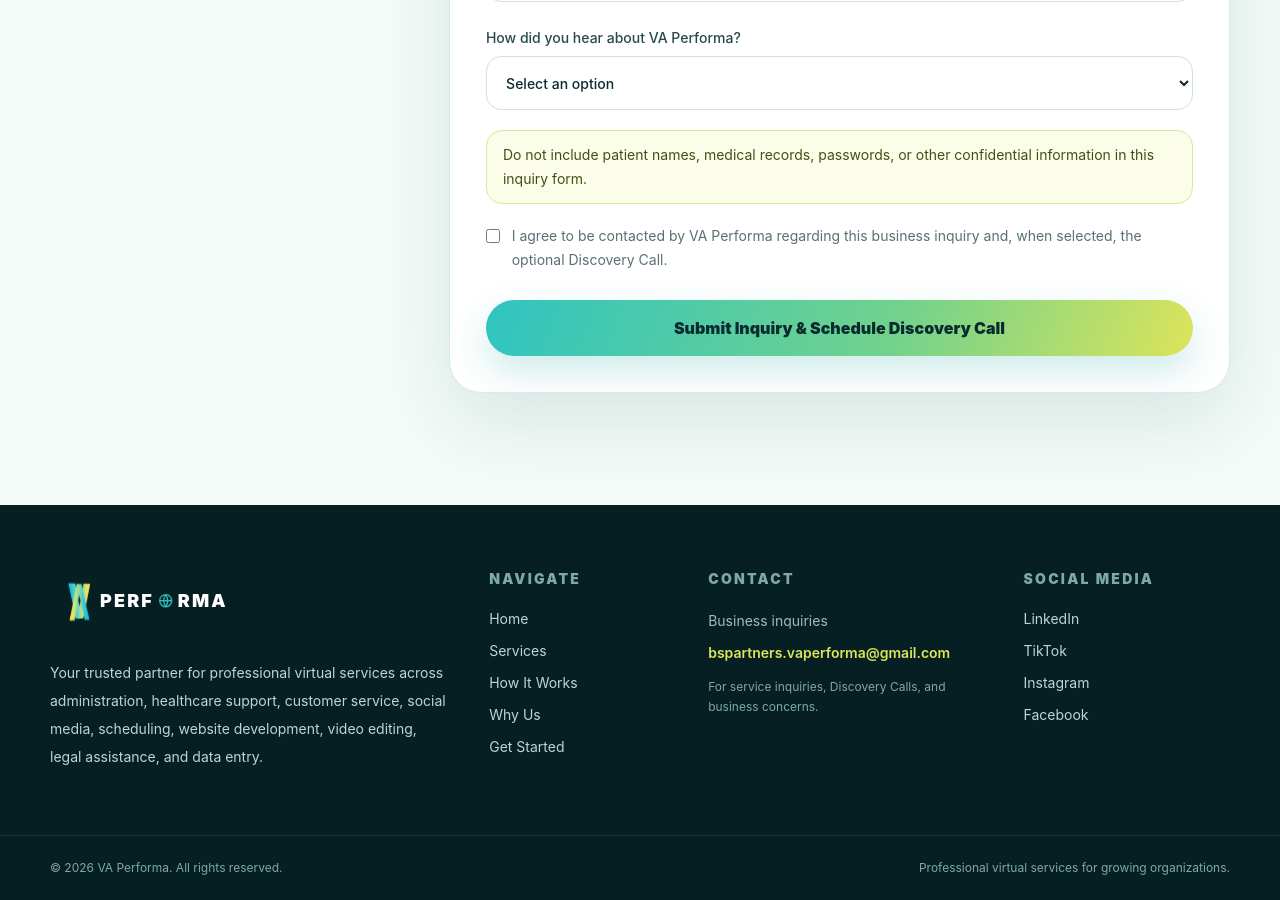
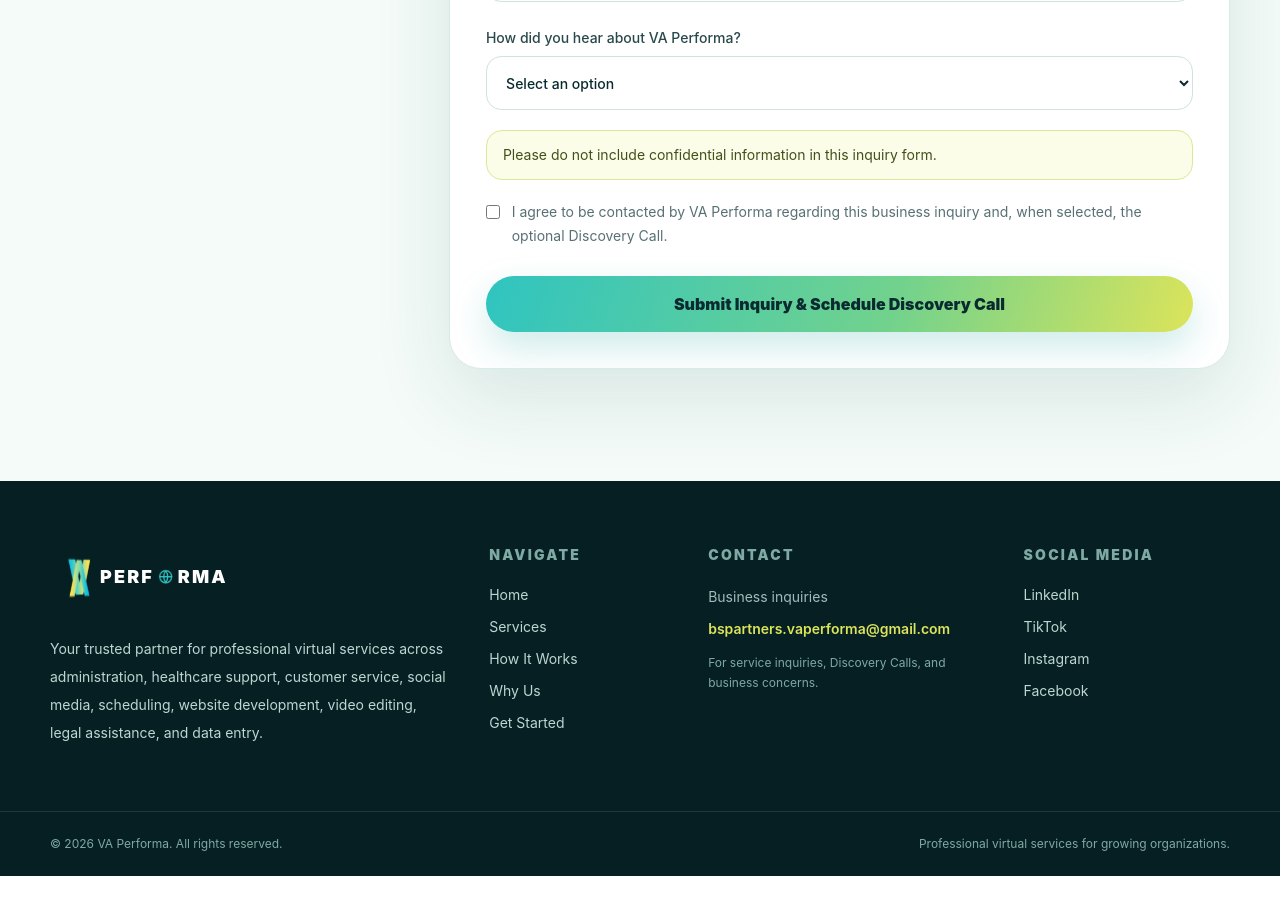
Before and after one commit to Ginsama06/VAPerforma, a Next.js app: page / in a window 1280 px wide. Shown: the part 6940-7840 px from the top of the page. After the commit the page ends 7816 px from the top, so only its background shows below. Built offline with nearby package versions, Linux system fonts and the light colour scheme.

Commit message:
Release VA Performa website v18.1.2

```diff
--- a/package.json
+++ b/package.json
@@ -1,6 +1,6 @@
 {
   "name": "vaperforma",
-  "version": "18.1.1",
+  "version": "18.1.2",
   "private": true,
   "scripts": {
     "dev": "next dev --turbopack",
--- a/src/components/LeadForms.tsx
+++ b/src/components/LeadForms.tsx
@@ -521,8 +521,7 @@
       </div>
 
       <div className="mt-5 rounded-2xl border border-[#dce79a] bg-[#fbfde8] px-4 py-3 text-sm leading-6 text-[#42501b]">
-        Do not include patient names, medical records, passwords, or other
-        confidential information in this inquiry form.
+        Please do not include confidential information in this inquiry form.
       </div>
 
       <label className="mt-5 flex items-start gap-3 text-sm leading-6 text-[#587074]">
```
Also changed, not shown: DEPLOY-v18.1.2.txt (added), REVISION-v18.1.2.txt (added), 1 other file (tests, documents, lock files or other folders).
